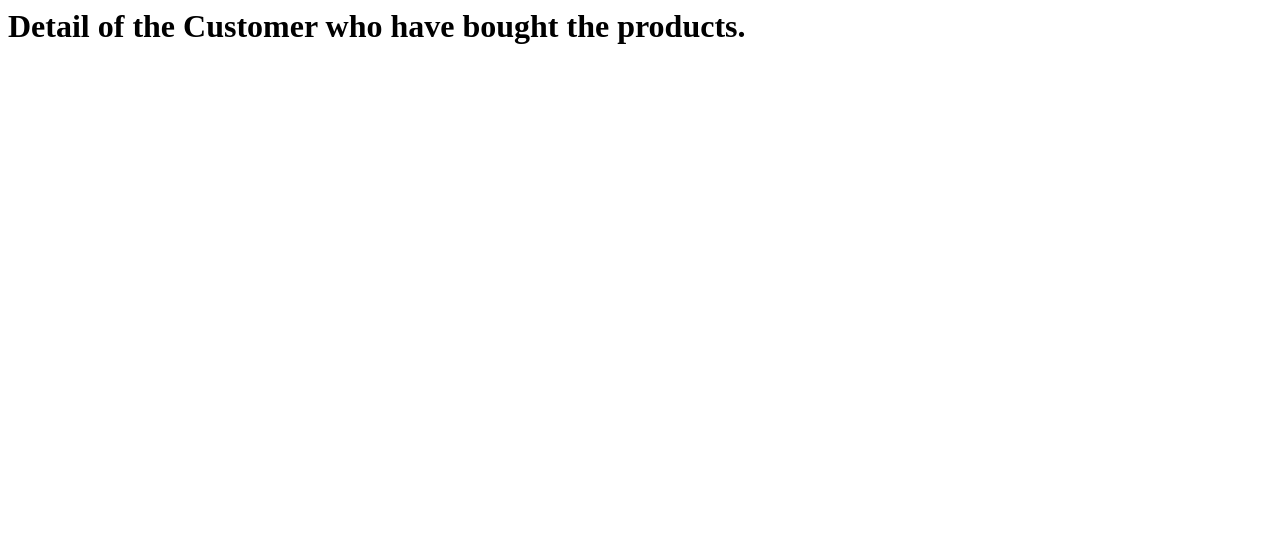
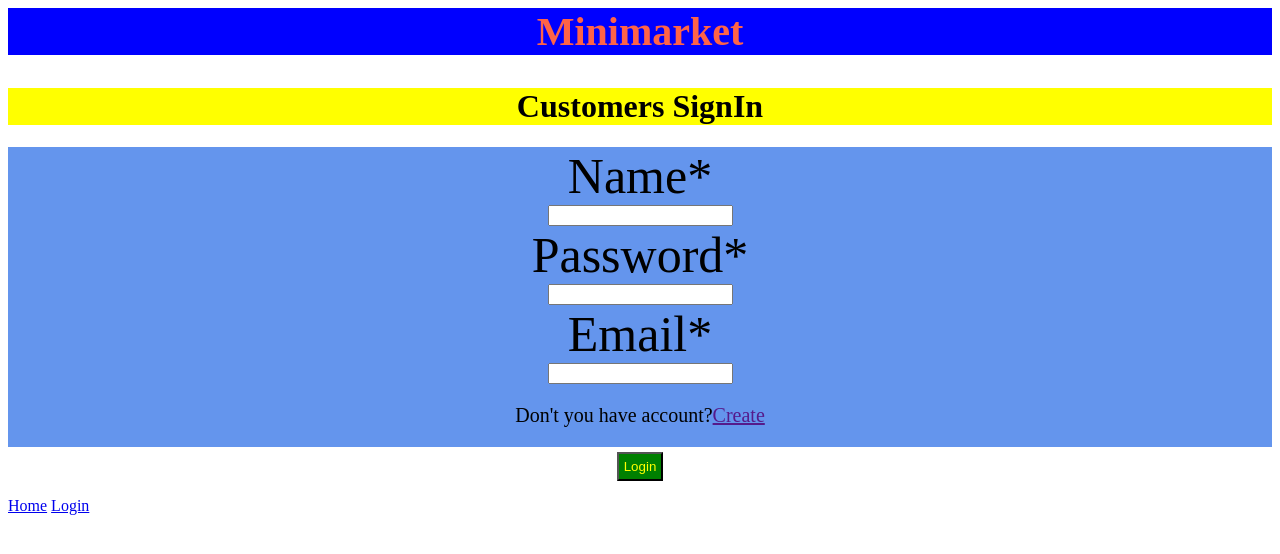
Before and after one commit to AmanGiri007/market, a Django app: page /customers/ in a window 1280 px wide. Shown: the top 554 px of the page. Run offline with Django 3.2, Linux system fonts and the light colour scheme; some libraries are stand-ins or nearby versions.

Commit message:
customers

```diff
--- a/Minimarket/settings.py
+++ b/Minimarket/settings.py
@@ -31,6 +31,8 @@ ALLOWED_HOSTS = []
 # Application definition
 
 INSTALLED_APPS = [
+    'crispy_forms',
+    'customers',
     'products',
     'django.contrib.admin',
     'django.contrib.auth',
--- /dev/null
+++ b/customers/forms.py
@@ -0,0 +1,7 @@
+from django import forms
+
+
+class CustomerForm(forms.Form):
+    name = forms.CharField(label="Name", max_length=25)
+    password = forms.CharField(label="Password", widget=forms.PasswordInput())
+    email = forms.EmailField(label="Email")
--- /dev/null
+++ b/customers/static/customers/customers.css
@@ -0,0 +1,19 @@
+h1{
+    background-color: yellow;
+    text-align: center;
+}
+form{
+    text-align: center;
+    background-color: cornflowerblue;
+    height: 300px;
+    font-size: 50px;
+}
+button{
+    color: yellow;
+    margin: 5px;
+    padding: 5px;
+    background-color: green;
+}
+form>p{
+    font-size: 20px;
+}
--- /dev/null
+++ b/customers/templates/customers/customers.html
@@ -0,0 +1,18 @@
+{% extends "products/layout.html" %}
+{% block head %}
+<title>Customer</title>
+{% load static %}
+<link rel="stylesheet" href="{% static 'customers/customers.css' %}">
+{% endblock head %}
+{% load crispy_forms_tags %}
+{% block body %}
+<h1>Customers SignIn</h1>
+<div>
+    <form action="{% url 'products' %} method='post' ">
+        {% csrf_token %}
+        {{forms|crispy}}
+        <p>Don't you have account?<a href="">Create</a></p>
+        <button type="submit">Login</button>
+    </form>
+</div>
+{% endblock body %}
--- a/customers/urls.py
+++ b/customers/urls.py
@@ -2,5 +2,5 @@ from django.urls import path
 from . import views
 
 urlpatterns = [
-    path('', views.index)
+    path('', views.customer, name="customers")
 ]
--- a/customers/views.py
+++ b/customers/views.py
@@ -1,7 +1,10 @@
 from django.shortcuts import render
 from django.http import HttpResponse
+from .forms import CustomerForm
 # Create your views here.
 
 
-def index(request):
-    return HttpResponse('<h1>Detail of the Customer who have bought the products.</h1>')
+def customer(request):
+    return render(request, 'customers/customers.html', {
+        'forms': CustomerForm,
+    })
--- a/products/templates/products/layout.html
+++ b/products/templates/products/layout.html
@@ -23,6 +23,8 @@
         {% block body %}
 
         {% endblock body %}
+        <a href="{% url 'products' %}">Home</a>
+        <a href="{% url 'customers' %}">Login</a>
     </body>
 
 </html>
```
Also changed, not shown: db.sqlite3.
